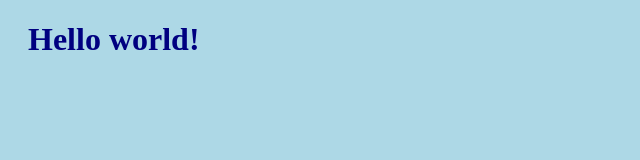
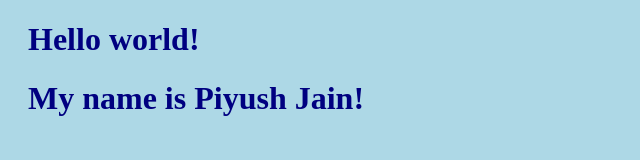
Before and after one commit to pjiot/hello-world, a plain HTML site: page index.html in a window 1280 px wide. Shown: the whole page, without its empty margins (0-640 px from the left). Drawn offline with Linux system fonts and the light colour scheme.

Commit message:
Updated index.html file

```diff
--- a/index.html
+++ b/index.html
@@ -6,5 +6,6 @@
   </head>
   <body>
     <h1>Hello world!</h1>
+    <h1>My name is Piyush Jain!</h1>
   </body>
 </html>
```
